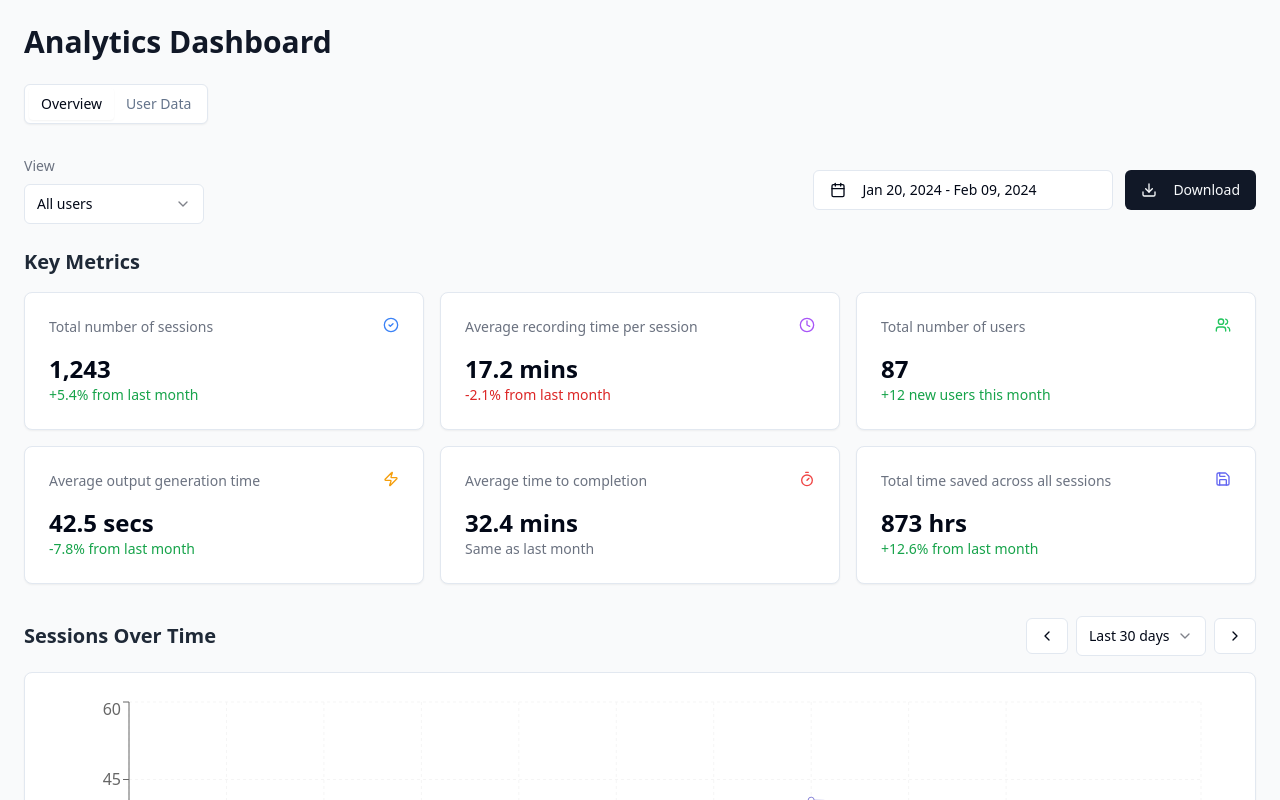
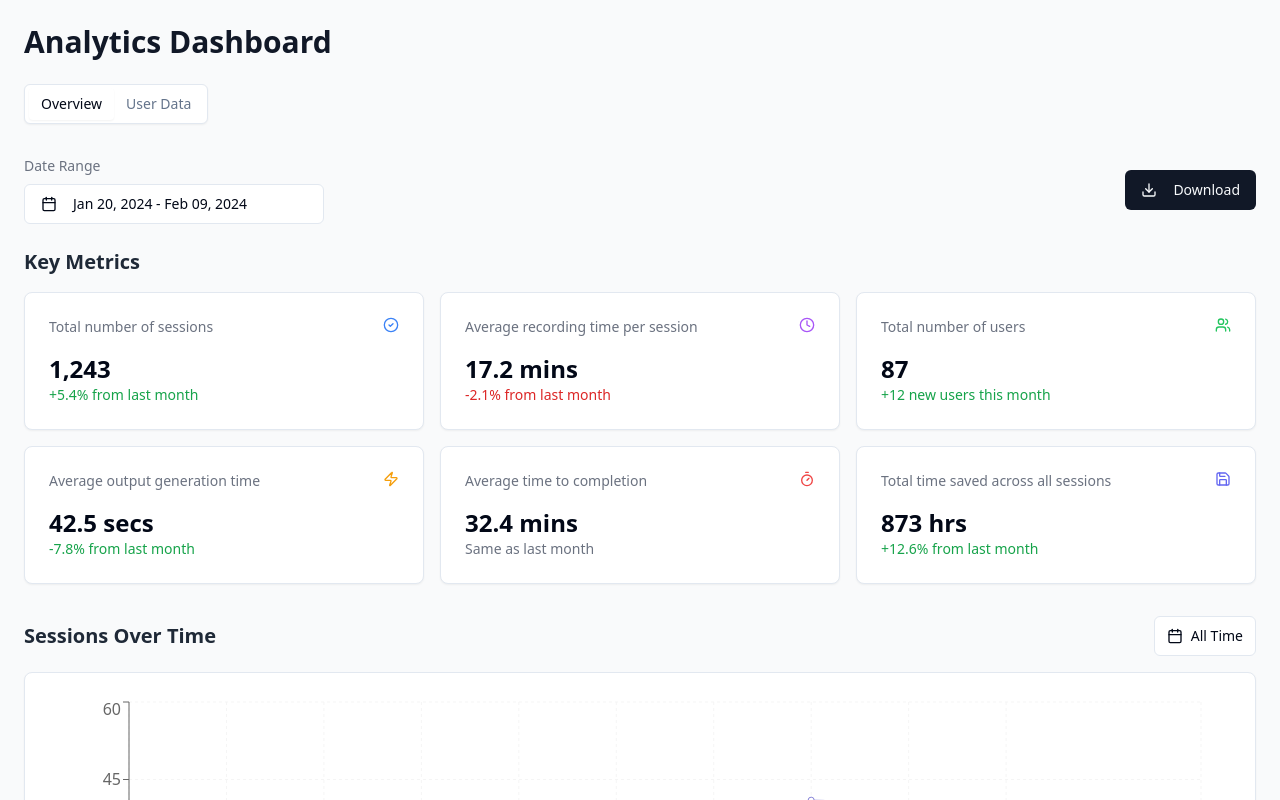
Before and after one commit to inahanninger/interaction-pulse-analytics, a React (Vite) app: page / in a window 1280 px wide. Shown: the top 800 px of the page. Built offline with nearby package versions, Linux system fonts and the light colour scheme.

Commit message:
Refactor: Implement date range picker
- Changed the default date range to "all time".
- Added options for last month, last week, and 24 hours.
- Added a calendar for custom date range selection.
- Removed the view dropdown box.

```diff
--- a/src/components/analytics/TimeSeriesChart.tsx
+++ b/src/components/analytics/TimeSeriesChart.tsx
@@ -4,7 +4,11 @@ import { Card, CardContent } from "@/components/ui/card";
 import { Select, SelectContent, SelectItem, SelectTrigger, SelectValue } from "@/components/ui/select";
 import { Button } from "@/components/ui/button";
 import { LineChart, Line, XAxis, YAxis, CartesianGrid, Tooltip, ResponsiveContainer } from "recharts";
-import { ChevronLeft, ChevronRight } from "lucide-react";
+import { Calendar as CalendarIcon } from "lucide-react";
+import { Calendar } from "@/components/ui/calendar";
+import { Popover, PopoverContent, PopoverTrigger } from "@/components/ui/popover";
+import { cn } from "@/lib/utils";
+import { format } from "date-fns";
 
 interface TimeSeriesChartProps {
   selectedUser: string | null;
@@ -17,7 +21,14 @@ const TimeSeriesChart: React.FC<TimeSeriesChartProps> = ({
   selectedInteractionTypes,
   selectedOffenseTypes
 }) => {
-  const [timeRange, setTimeRange] = useState("30days");
+  const [timeRange, setTimeRange] = useState("all-time");
+  const [dateRange, setDateRange] = useState<{
+    from: Date | undefined;
+    to: Date | undefined;
+  }>({
+    from: undefined,
+    to: undefined
+  });
 
   // Sample data for sessions
   const data = [
@@ -35,32 +46,89 @@ const TimeSeriesChart: React.FC<TimeSeriesChartProps> = ({
     { date: '2024-01-12', sessions: 28 },
   ];
 
+  // Date range display text
+  const getDateRangeText = () => {
+    switch (timeRange) {
+      case '24h':
+        return 'Last 24 Hours';
+      case '7days':
+        return 'Last 7 Days';
+      case '30days':
+        return 'Last 30 Days';
+      case 'custom':
+        return dateRange.from && dateRange.to
+          ? `${format(dateRange.from, "MMM dd, yyyy")} - ${format(dateRange.to, "MMM dd, yyyy")}`
+          : "Custom Range";
+      case 'all-time':
+      default:
+        return 'All Time';
+    }
+  };
+
   return (
     <div className="space-y-4">
       <div className="flex justify-between items-center">
         <h2 className="text-xl font-semibold text-gray-800">Sessions Over Time</h2>
-        <div className="flex items-center space-x-2">
-          <Button variant="outline" size="sm">
-            <ChevronLeft className="h-4 w-4" />
-          </Button>
-          <Select
-            value={timeRange}
-            onValueChange={setTimeRange}
-          >
-            <SelectTrigger className="w-[130px]">
-              <SelectValue placeholder="Select range" />
-            </SelectTrigger>
-            <SelectContent>
-              <SelectItem value="7days">Last 7 days</SelectItem>
-              <SelectItem value="30days">Last 30 days</SelectItem>
-              <SelectItem value="90days">Last 90 days</SelectItem>
-              <SelectItem value="year">Past year</SelectItem>
-            </SelectContent>
-          </Select>
-          <Button variant="outline" size="sm">
-            <ChevronRight className="h-4 w-4" />
-          </Button>
-        </div>
+        <Popover>
+          <PopoverTrigger asChild>
+            <Button
+              variant="outline"
+              className="flex items-center gap-2 px-3"
+            >
+              <CalendarIcon className="h-4 w-4" />
+              <span>{getDateRangeText()}</span>
+            </Button>
+          </PopoverTrigger>
+          <PopoverContent className="w-auto p-0" align="end">
+            <div className="p-2 space-y-2">
+              <div className="grid grid-cols-1 gap-2">
+                <Button
+                  variant={timeRange === "all-time" ? "default" : "outline"}
+                  className="justify-start"
+                  onClick={() => setTimeRange("all-time")}
+                >
+                  All Time
+                </Button>
+                <Button
+                  variant={timeRange === "30days" ? "default" : "outline"}
+                  className="justify-start"
+                  onClick={() => setTimeRange("30days")}
+                >
+                  Last 30 Days
+                </Button>
+                <Button
+                  variant={timeRange === "7days" ? "default" : "outline"}
+                  className="justify-start"
+                  onClick={() => setTimeRange("7days")}
+                >
+                  Last 7 Days
+                </Button>
+                <Button
+                  variant={timeRange === "24h" ? "default" : "outline"}
+                  className="justify-start"
+                  onClick={() => setTimeRange("24h")}
+                >
+                  Last 24 Hours
+                </Button>
+              </div>
+              <div className="pt-2 border-t">
+                <div className="text-sm font-medium mb-2">Custom Range:</div>
+                <Calendar
+                  mode="range"
+                  selected={dateRange}
+                  onSelect={(range) => {
+                    setDateRange(range || { from: undefined, to: undefined });
+                    if (range?.from && range?.to) {
+                      setTimeRange("custom");
+                    }
+                  }}
+                  numberOfMonths={1}
+                  className={cn("p-3 pointer-events-auto rounded-md border")}
+                />
+              </div>
+            </div>
+          </PopoverContent>
+        </Popover>
       </div>
 
       <Card>
--- a/src/pages/Index.tsx
+++ b/src/pages/Index.tsx
@@ -3,7 +3,6 @@ import { useState } from "react";
 import { Tabs, TabsList, TabsTrigger, TabsContent } from "@/components/ui/tabs";
 import { Button } from "@/components/ui/button";
 import { Download } from "lucide-react";
-import { Select, SelectContent, SelectItem, SelectTrigger, SelectValue } from "@/components/ui/select";
 import { DateRangePicker } from "@/components/DateRangePicker";
 import TopMetrics from "@/components/analytics/TopMetrics";
 import TimeSeriesChart from "@/components/analytics/TimeSeriesChart";
@@ -54,26 +53,14 @@ const Index = () => {
 
         <div className="flex flex-col md:flex-row justify-between items-start md:items-center gap-4 mb-6">
           <div>
-            <p className="text-sm font-medium text-gray-500 mb-2">View</p>
-            <Select defaultValue="allUsers">
-              <SelectTrigger className="w-full md:w-[180px] bg-white">
-                <SelectValue placeholder="All users" />
-              </SelectTrigger>
-              <SelectContent>
-                <SelectItem value="allUsers">All users</SelectItem>
-                <SelectItem value="officers">Officers</SelectItem>
-                <SelectItem value="analysts">Analysts</SelectItem>
-              </SelectContent>
-            </Select>
+            <p className="text-sm font-medium text-gray-500 mb-2">Date Range</p>
+            <DateRangePicker />
           </div>
 
-          <div className="flex flex-col md:flex-row gap-3 w-full md:w-auto">
-            <DateRangePicker />
-            <Button className="bg-gray-900 hover:bg-gray-700">
-              <Download className="mr-2 h-4 w-4" />
-              Download
-            </Button>
-          </div>
+          <Button className="bg-gray-900 hover:bg-gray-700">
+            <Download className="mr-2 h-4 w-4" />
+            Download
+          </Button>
         </div>
 
         <div className="space-y-8">
```
